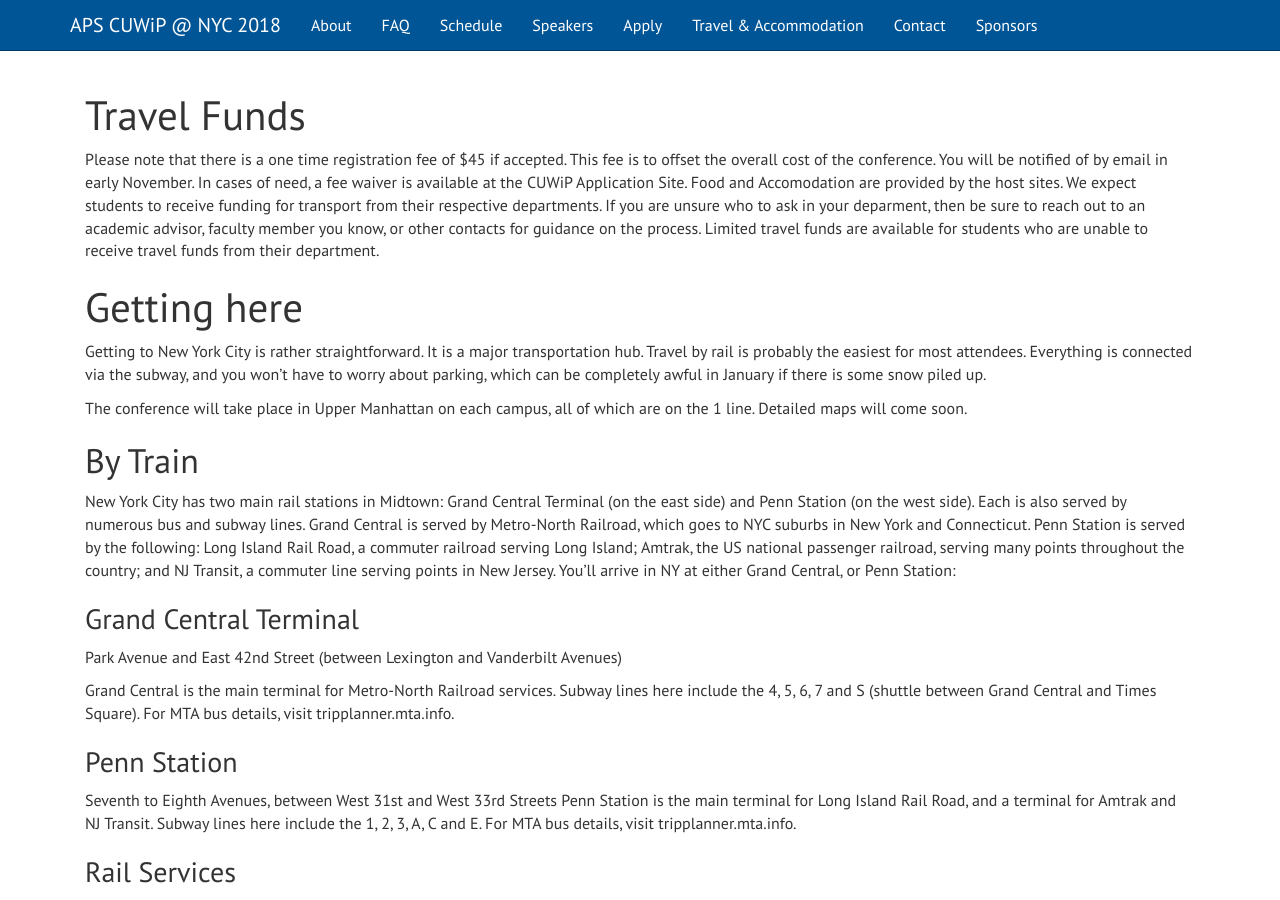
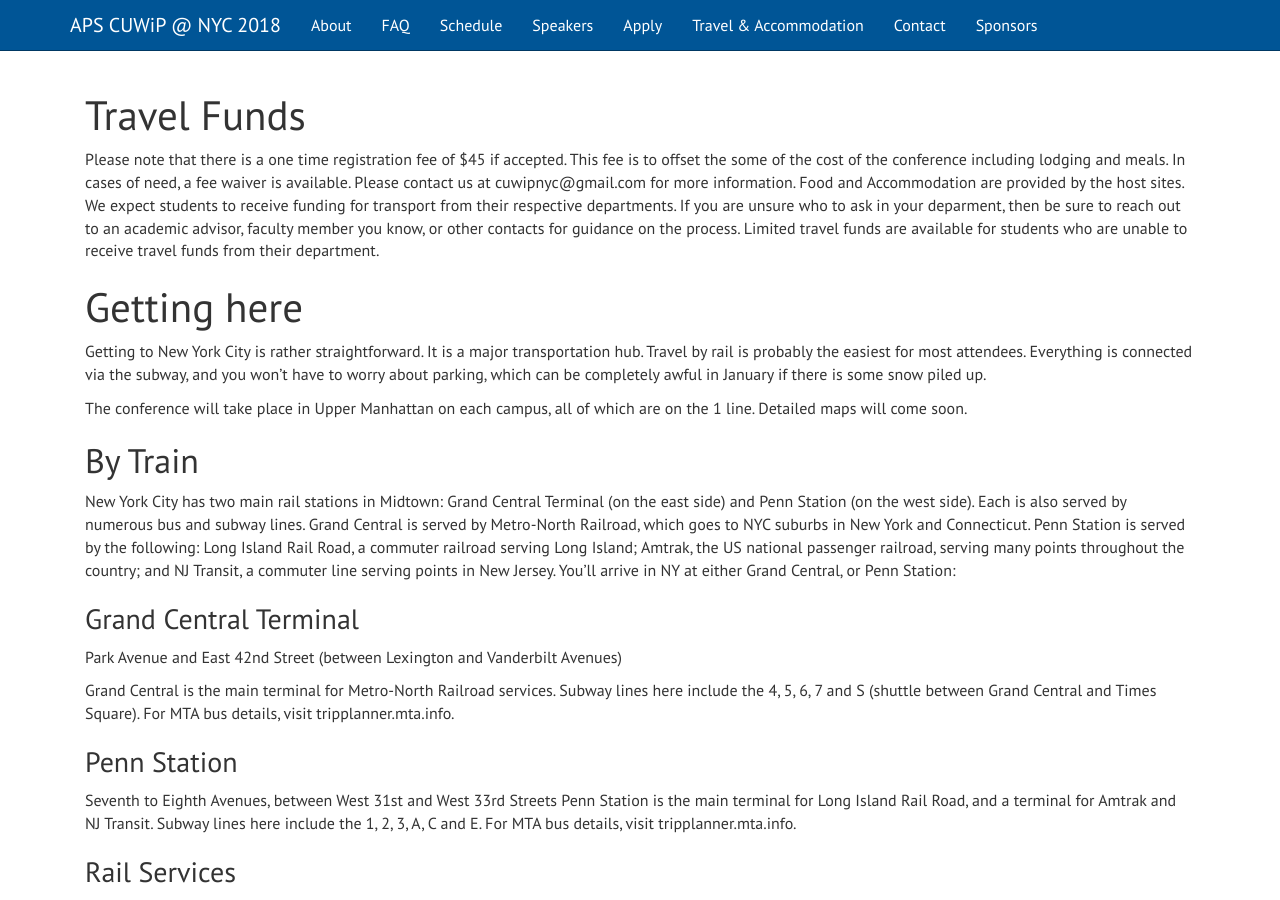
Before and after one commit to cuwip-nyc/cuwip-nyc.github.io, a Jekyll site: the page built from travel.md, in a window 1280 px wide and 900 px high. Built offline with Jekyll 4.4.1, drawn with Linux system fonts in a browser that asks for light colours.

Commit message:
Update travel page with appropriate funding info

```diff
--- a/travel.md
+++ b/travel.md
@@ -9,10 +9,10 @@ order: 6
 # Travel Funds
 
 Please note that there is a one time registration fee of $45 if accepted. This
-fee is to offset the overall cost of the conference. You
-will be notified of by email in early November. In cases of need, a fee waiver
-is available at the CUWiP Application Site. Food and Accomodation are
-provided by the host sites. We expect students to receive funding for transport from their
+fee is to offset the some of the cost of the conference including lodging and
+meals. In cases of need, a fee waiver
+is available. Please contact us at cuwipnyc@gmail.com for more information. Food
+and Accommodation are provided by the host sites. We expect students to receive funding for transport from their
 respective departments. If you are unsure who to ask in your deparment, then be
 sure to reach out to an academic advisor, faculty member you know, or other
 contacts for guidance on the process. Limited travel funds are available for
```
